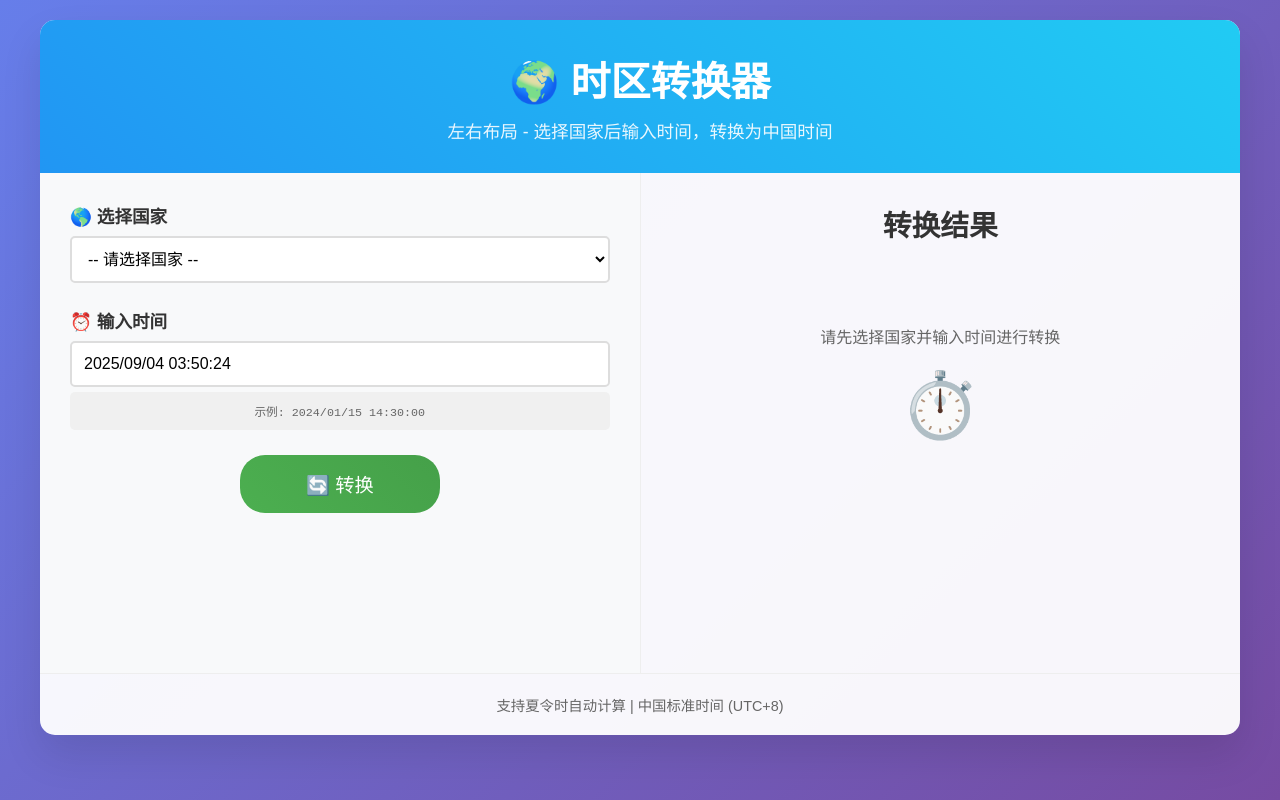
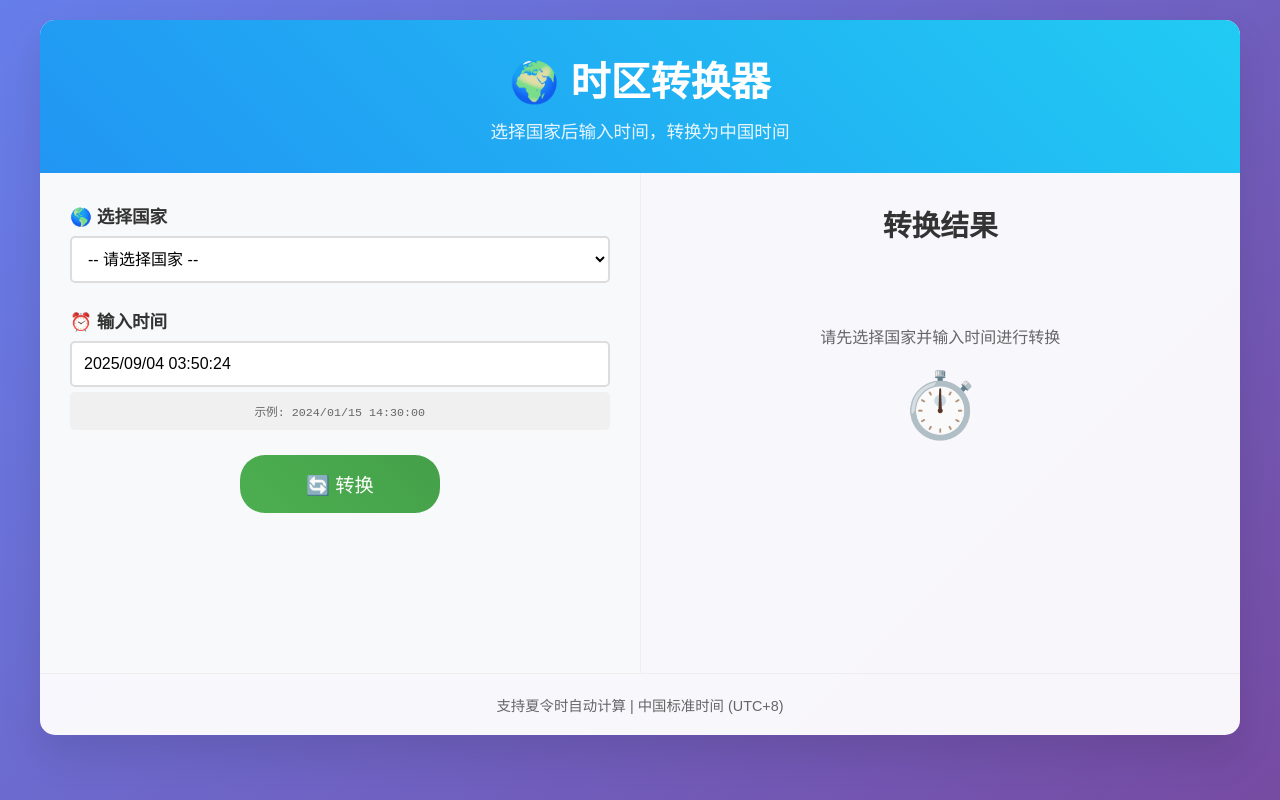
Before and after one commit to sapphira0313/Time-Converter, a plain HTML site: page index.html in a window 1280 px wide. Drawn offline with Linux system fonts and the light colour scheme.

Commit message:
Update index.html

```diff
--- a/index.html
+++ b/index.html
@@ -3,7 +3,7 @@
 <head>
     <meta charset="UTF-8">
     <meta name="viewport" content="width=device-width, initial-scale=1.0">
-    <title>时区转换器 - 左右布局</title>
+    <title>时区转换器</title>
     <style>
         * {
             margin: 0;
@@ -230,7 +230,7 @@
     <div class="container">
         <div class="header">
             <h1>🌍 时区转换器</h1>
-            <p>左右布局 - 选择国家后输入时间，转换为中国时间</p>
+            <p>选择国家后输入时间，转换为中国时间</p>
         </div>
 
         <div class="main-content">
```
